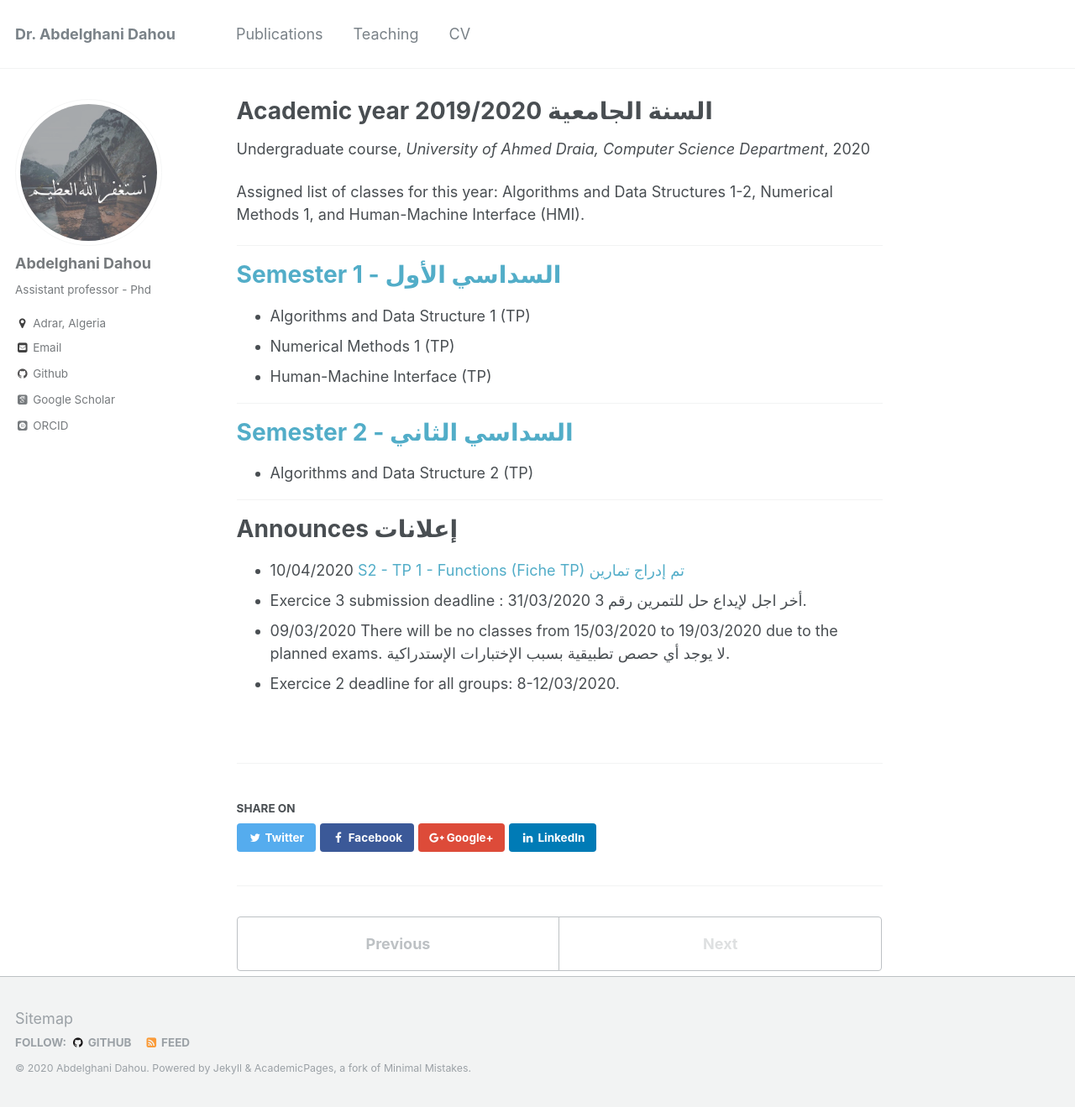
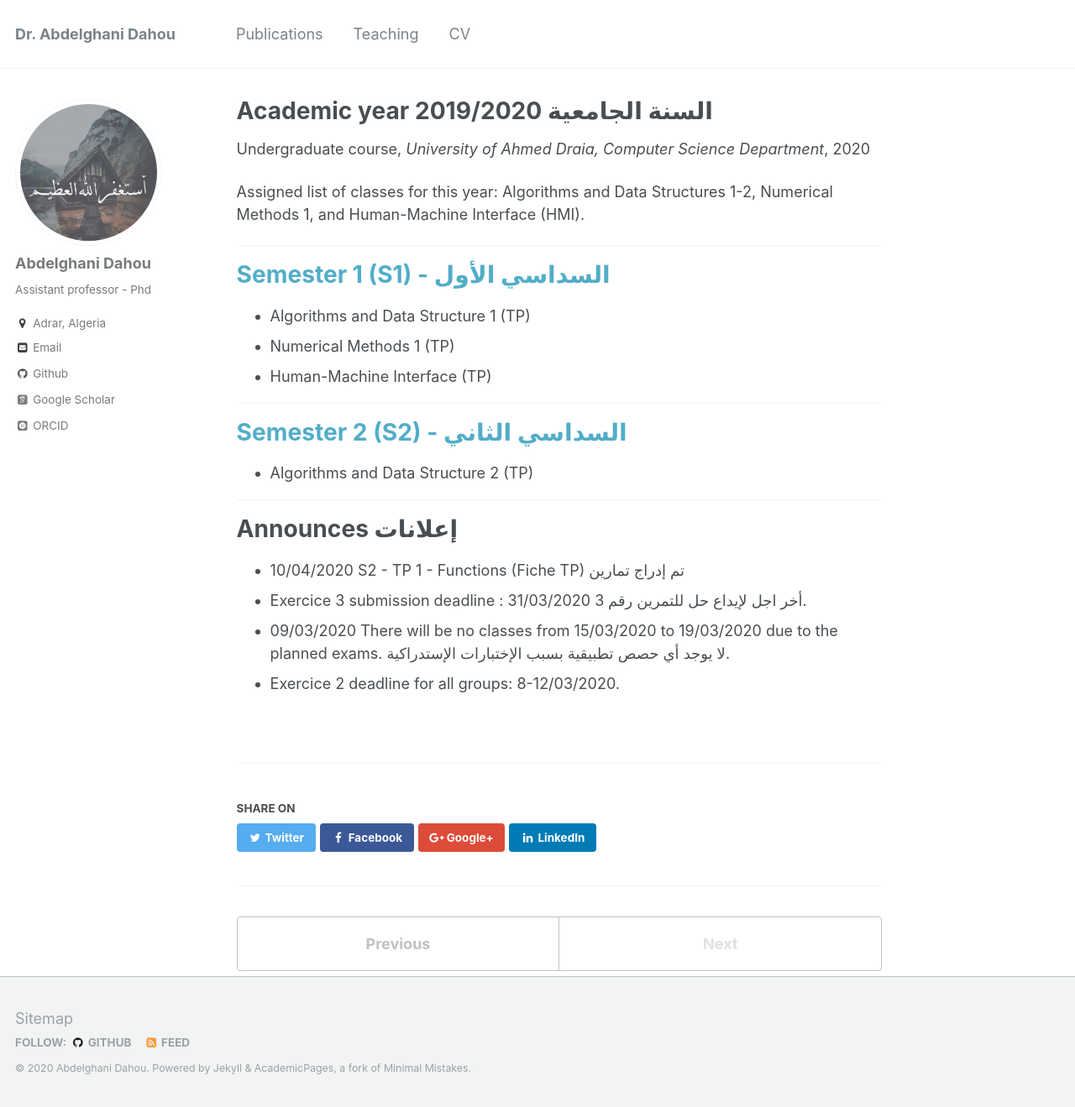
Before and after one commit to dr-dahou-adrar/dr-dahou-adrar.github.io, a Jekyll site: the page built from _teaching/Academic_year_2019_2020.md, in a window 1280 px wide and 1319 px high. Shown: the whole window at 84% size. Built offline with Jekyll 4.4.1, drawn with Linux system fonts in a browser that asks for light colours; some web fonts are replaced.

```diff
--- a/_teaching/Academic_year_2019_2020.md
+++ b/_teaching/Academic_year_2019_2020.md
@@ -12,7 +12,7 @@ Assigned list of classes for this year: Algorithms and Data Structures 1-2, Nume
 
 ***
 
-[Semester 1 - السداسي الأول](/teaching_content/academic_year_2019_2020/2019-2020-1st-semester-teaching)
+[Semester 1 (S1) - السداسي الأول](/teaching_content/academic_year_2019_2020/2019-2020-1st-semester-teaching)
 ======
 
 * Algorithms and Data Structure 1 (TP)
@@ -21,7 +21,7 @@ Assigned list of classes for this year: Algorithms and Data Structures 1-2, Nume
 
 ***
 
-[Semester 2 - السداسي الثاني](/teaching_content/academic_year_2019_2020/2019-2020-2nd-semester-teaching)
+[Semester 2 (S2) - السداسي الثاني](/teaching_content/academic_year_2019_2020/2019-2020-2nd-semester-teaching)
 ======
 
 * Algorithms and Data Structure 2 (TP)
@@ -31,7 +31,7 @@ Assigned list of classes for this year: Algorithms and Data Structures 1-2, Nume
 
 Announces إعلانات
 ======
-* 10/04/2020 [S2 - TP 1 - Functions (Fiche TP) تم إدراج تمارين ](https://elearning.univ-adrar.dz/course/view.php?id=266)
+* 10/04/2020 S2 - TP 1 - Functions (Fiche TP) تم إدراج تمارين
 * Exercice 3 submission deadline : 31/03/2020 أخر اجل لإيداع حل للتمرين رقم 3.
 * 09/03/2020 There will be no classes from 15/03/2020 to 19/03/2020 due to the planned exams. لا يوجد أي حصص تطبيقية بسبب الإختبارات الإستدراكية.
 * Exercice 2 deadline for all groups: 8-12/03/2020.
```
